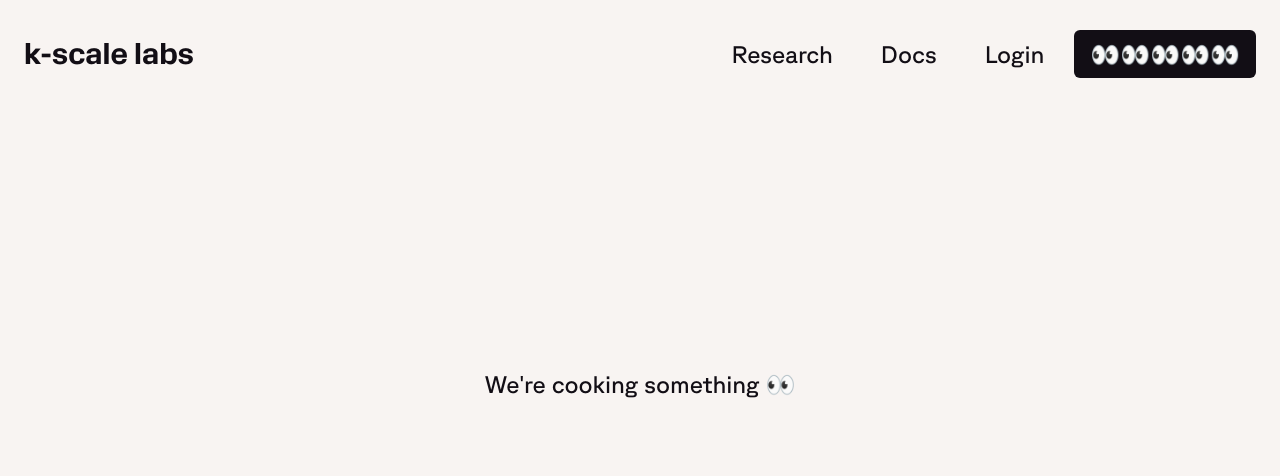
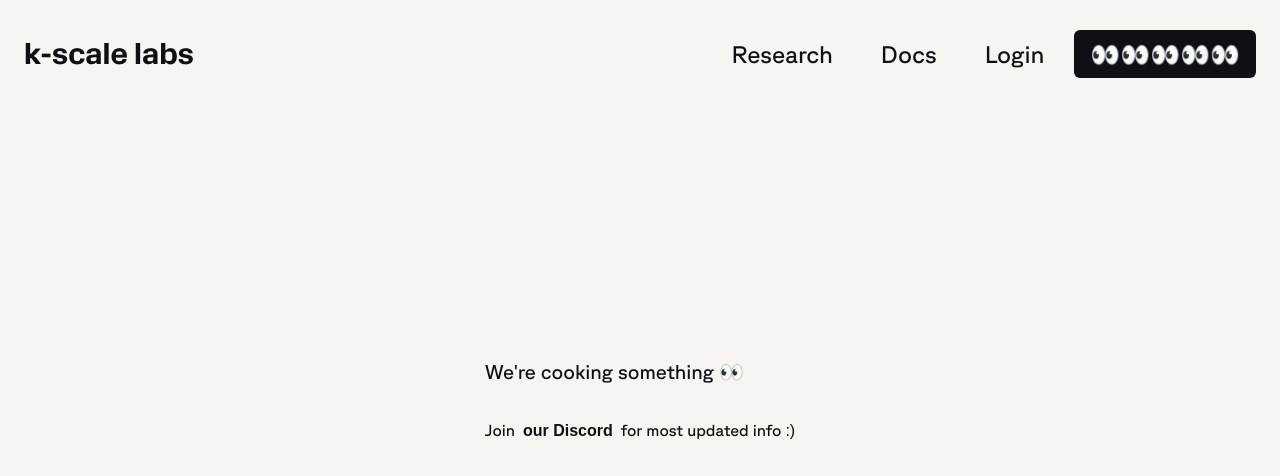
Before and after one commit to zeroth-robotics/zeroth-frontend, a Next.js app: page / in a window 1280 px wide. Shown: the top 476 px of the page. Built offline with nearby package versions, Linux system fonts and the light colour scheme.

Commit message:
update live site content

```diff
--- a/src/components/buttons/ctaButton.tsx
+++ b/src/components/buttons/ctaButton.tsx
@@ -11,14 +11,15 @@ const CTAButton = () => {
     return (
         <motion.button
             className={"font-planar font-normal text-2xl px-4 py-2 select-none z-50 " +
-                bgBlackDarkWhite + " hover:bg-accent-blood-orange " +
+                bgBlackDarkWhite + " hover:bg-accent-blood-orange cursor-wait " +
                 transitionEaseLinearDuration300 + textWhiteDarkBlack}
             transition={navMotionTransition}
             initial={{
                 scale: 1,
                 borderRadius: "0.375rem",
             }}
-            whileHover={scaleMotionNumber}>
+            // whileHover={scaleMotionNumber}>
+        >
             👀👀👀👀👀
         </motion.button>
     );
--- a/src/components/navbar/navbar.tsx
+++ b/src/components/navbar/navbar.tsx
@@ -8,7 +8,7 @@ import BurgerMenu from "@/components/navbar/burgerMenu";
 import BurgerOpenButton from "@/components/navbar/burgerOpenButton";
 
 const navItems: string[] = ["research", "docs", "login"];
-const navItemLinks: string[] = ["https://dashboard.kscale.dev/research/", "https://docs.kscale.dev/", "https://dashboard.kscale.dev/login"];
+const navItemLinks: string[] = ["https://dashboard.kscale.dev/research/", "https://docs.kscale.dev/", "https://dashboard.kscale.dev/login/"];
 
 const navVariants = {
     visible: {
--- a/src/pages/index.tsx
+++ b/src/pages/index.tsx
@@ -1,3 +1,7 @@
+import {motion} from "motion/react";
+import Link from "next/link";
+import {navMotionTransition, scaleMotionNumber} from "@/components/util/constants";
+
 export default function Home() {
     return (
         <div
@@ -5,8 +9,16 @@ export default function Home() {
       gap-16 sm:p-20 `}
         >
             <main className="flex flex-col gap-8 row-start-2 items-center sm:items-start">
-                <h1 className="text-2xl font-planar font-normal text-foreground ">We're cooking something 👀</h1>
-                <h3 className="text-2xl font-planar font-normal text-foreground"></h3>
+                <h1 className="text-xl font-planar font-normal text-foreground ">We're cooking something 👀</h1>
+                <div className={"flex flex-row items-baseline gap-2 "}>
+                    <p className="text-md font-planar font-normal text-foreground">Join </p>
+                    <motion.a initial={{scale: 1}} whileHover={scaleMotionNumber} transition={navMotionTransition}
+                              className={"font-bold text-foreground hover:text-accent-blood-orange"}
+                              href={"https://discord.gg/kscale"} target={"_blank"}>our
+                        Discord
+                    </motion.a>
+                    <p className="text-md font-planar font-normal text-foreground">for most updated info :)</p>
+                </div>
                 {/*<div className="flex flex-col gap-4 text-2xl">*/}
                 {/*    <svg width="50" height="50" xmlns="http://www.w3.org/2000/svg">*/}
                 {/*        <rect width="50" height="50" x="10" y="10" className={"fill-accent-aubergine"}/>*/}
```
